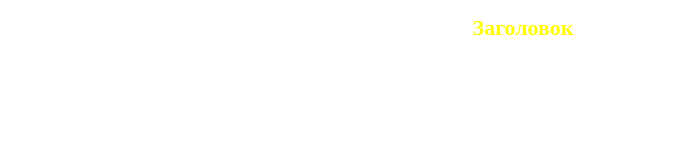
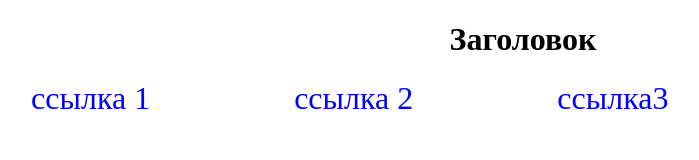
Before and after one commit to WebHeroSchool/media_query, a plain HTML site: page index.html in a window 1280 px wide. Shown: the whole page, without its empty margins (117-816 px from the left). Drawn offline with Linux system fonts and the light colour scheme.

Commit message:
адаптивное меню

```diff
--- a/index.css
+++ b/index.css
@@ -1,59 +1,31 @@
+h1 {
+	text-align:center;
+}
 
 
 
-
-@media (min-width:320px) {
-	.wrap__title {
-		font-size:6px;
+@media (min-width: 320px) {
+	.menu__bar_item1, .menu__bar_item2, .menu__bar_item3 {
 		color:red;
+		text-decoration:none;
+		display:block;
+		margin-left:140px;
+		border: 2px solid black;
+		background-color: pink;
+		width:80px;
 		text-align:center;
+		margin-bottom:20px;
 	}
 }
 
-@media (min-width:480px) {
-	.wrap__title {
-		font-size:12px;
-		color:yellow;
-		text-align: center;
+@media (min-width: 1042px) {
+	.menu__bar_item1,.menu__bar_item2, .menu__bar_item3 {
+		color:blue;
+		text-decoration:none;
+		display:inline;
+		border-color: white;
+		border:none;
+		font-size: 32px;
+		background-color:white;
 	}
 }
-
-@media (min-width:768px) {
-	.wrap__title {
-		font-size:16px;
-		color:yellow;
-		text-align: center;
-	}
-}
-
-@media (min-width:1024px) {
-	.wrap__title {
-		font-size:22px;
-		color:yellow;
-		text-align: center;
-	}
-}
-
-@media (min-width:1366px) {
-	.wrap__title {
-		font-size:26px;
-		color:yellow;
-		text-align: center;
-	}
-}
-
-@media (min-width:1600px) {
-	.wrap__title {
-		font-size:32px;
-		color:yellow;
-		text-align: center;
-	}
-}
-
-@media (min-width:1920px) {
-	.wrap__title {
-		font-size:36px;
-		color:yellow;
-		text-align: center;
-	}
-}
--- a/index.html
+++ b/index.html
@@ -10,5 +10,12 @@
 		<div class="wrap">
 			<h1 class="wrap__title">Заголовок</h1>
 		</div>
+		<div class="menu">
+			<nav class="menu__bar">
+				<a class="menu__bar_item1" href="...">ссылка 1</a>
+				<a class="menu__bar_item2" href="...">ссылка 2</a>
+				<a class="menu__bar_item3" href="...">ссылка3</a>
+			</nav>
+		</div>
 	</body>
 	</html>
```
